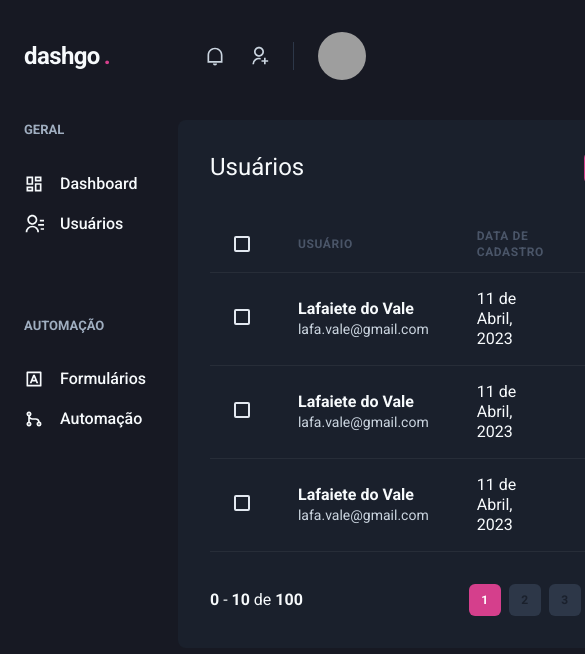
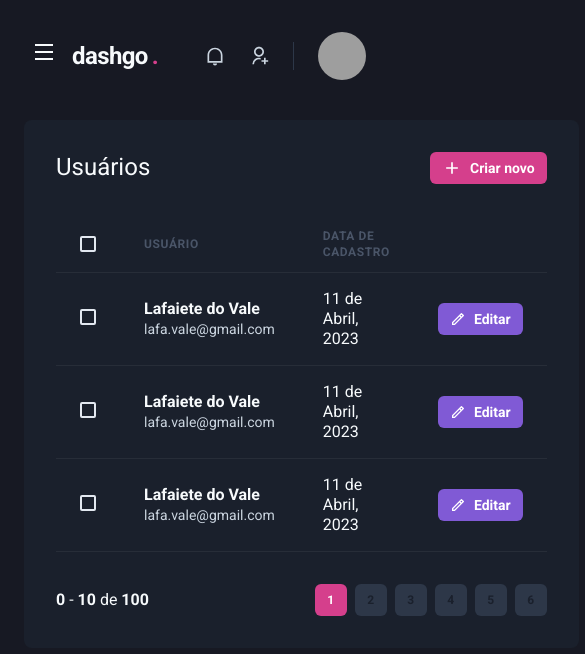
Before and after one commit to lafadovale/dashgo, a Next.js app: page /users in a window 390 px wide. Shown: the top 654 px of the page, 585 px wide, since content can reach past the window. Built offline with nearby package versions, Linux system fonts and the light colour scheme; grey boxes are pictures that could not be loaded.

Commit message:
Responsive sidebar

```diff
--- a/src/components/Header/index.tsx
+++ b/src/components/Header/index.tsx
@@ -1,11 +1,16 @@
-import { Flex, useBreakpointValue } from "@chakra-ui/react";
+import { Flex, Icon, IconButton, useBreakpointValue } from "@chakra-ui/react";
+
+import { useSidebarDrawer } from "@/contexts/SidebarDrawerContext";
 
 import { Logo } from "./Logo";
 import { SearchBox } from "./SearchBox";
 import { NotificationsNav } from "./NotificationsNav";
 import { Profile } from "./Profile";
+import { RiMenuLine } from "react-icons/ri";
 
 export function Header() {
+  const { onOpen } = useSidebarDrawer();
+
   const isWideVersion = useBreakpointValue({
     base: false,
     lg: true,
@@ -22,6 +27,16 @@
       px="6"
       align="center"
     >
+      {!isWideVersion && (
+        <IconButton
+          aria-label="Open navigation"
+          icon={<Icon as={RiMenuLine} />}
+          fontSize="24"
+          variant="unstyled"
+          onClick={onOpen}
+          mr="2"
+        ></IconButton>
+      )}
       <Logo />
 
       {isWideVersion && <SearchBox />}
--- /dev/null
+++ b/src/components/Sidebar/SidebarNav.tsx
@@ -0,0 +1,25 @@
+import { Stack } from "@chakra-ui/react";
+import {
+  RiContactsLine,
+  RiDashboardLine,
+  RiGitMergeLine,
+  RiInputMethodLine,
+} from "react-icons/ri";
+
+import { NavSection } from "./NavSection";
+import { NavLink } from "./NavLink";
+
+export function SidebarNav() {
+  return (
+    <Stack spacing="12" align="flex-start">
+      <NavSection title="GERAL">
+        <NavLink icon={RiDashboardLine}>Dashboard</NavLink>
+        <NavLink icon={RiContactsLine}>Usuários</NavLink>
+      </NavSection>
+      <NavSection title="AUTOMAÇÃO">
+        <NavLink icon={RiInputMethodLine}>Formulários</NavLink>
+        <NavLink icon={RiGitMergeLine}>Automação</NavLink>
+      </NavSection>
+    </Stack>
+  );
+}
--- a/src/components/Sidebar/index.tsx
+++ b/src/components/Sidebar/index.tsx
@@ -1,26 +1,43 @@
-import { Box, Stack } from "@chakra-ui/react";
 import {
-  RiContactsLine,
-  RiDashboardLine,
-  RiGitMergeLine,
-  RiInputMethodLine,
-} from "react-icons/ri";
-import { NavSection } from "./NavSection";
-import { NavLink } from "./NavLink";
+  Box,
+  Drawer,
+  DrawerBody,
+  DrawerCloseButton,
+  DrawerContent,
+  DrawerHeader,
+  DrawerOverlay,
+  useBreakpointValue,
+} from "@chakra-ui/react";
+
+import { SidebarNav } from "./SidebarNav";
+import { useSidebarDrawer } from "@/contexts/SidebarDrawerContext";
 
 export function Sidebar() {
+  const { isOpen, onClose } = useSidebarDrawer();
+
+  const isDrawerSidebar = useBreakpointValue({
+    base: true,
+    lg: false,
+  });
+
+  if (isDrawerSidebar) {
+    return (
+      <Drawer isOpen={isOpen} placement="left" onClose={onClose}>
+        <DrawerOverlay>
+          <DrawerContent bg="gray.800" p="4">
+            <DrawerCloseButton mt="6" />
+            <DrawerHeader>Navegação</DrawerHeader>
+            <DrawerBody>
+              <SidebarNav />
+            </DrawerBody>
+          </DrawerContent>
+        </DrawerOverlay>
+      </Drawer>
+    );
+  }
   return (
     <Box as="aside" w="64" mr="8">
-      <Stack spacing="12" align="flex-start">
-        <NavSection title="GERAL">
-          <NavLink icon={RiDashboardLine}>Dashboard</NavLink>
-          <NavLink icon={RiContactsLine}>Usuários</NavLink>
-        </NavSection>
-        <NavSection title="AUTOMAÇÃO">
-          <NavLink icon={RiInputMethodLine}>Formulários</NavLink>
-          <NavLink icon={RiGitMergeLine}>Automação</NavLink>
-        </NavSection>
-      </Stack>
+      <SidebarNav />
     </Box>
   );
 }
--- /dev/null
+++ b/src/contexts/SidebarDrawerContext.tsx
@@ -0,0 +1,30 @@
+import { UseDisclosureReturn, useDisclosure } from "@chakra-ui/react";
+import { ReactNode, createContext, useContext, useEffect } from "react";
+import { useRouter } from "next/router";
+
+interface SidebarDrawerProviderProps {
+  children: ReactNode;
+}
+
+type SidebarDrawerContextData = UseDisclosureReturn;
+
+const SidebarDrawerContext = createContext({} as SidebarDrawerContextData);
+
+export function SidebarDrawerProvider({
+  children,
+}: SidebarDrawerProviderProps) {
+  const disclosure = useDisclosure();
+  const router = useRouter();
+
+  useEffect(() => {
+    disclosure.onClose;
+  }, [router.asPath]);
+
+  return (
+    <SidebarDrawerContext.Provider value={disclosure}>
+      {children}
+    </SidebarDrawerContext.Provider>
+  );
+}
+
+export const useSidebarDrawer = () => useContext(SidebarDrawerContext);
--- a/src/pages/_app.tsx
+++ b/src/pages/_app.tsx
@@ -2,10 +2,14 @@
 import { ChakraProvider } from "@chakra-ui/react";
 import { theme } from "@/styles/theme";
 
+import { SidebarDrawerProvider } from "@/contexts/SidebarDrawerContext";
+
 export default function App({ Component, pageProps }: AppProps) {
   return (
     <ChakraProvider theme={theme}>
-      <Component {...pageProps} />
+      <SidebarDrawerProvider>
+        <Component {...pageProps} />
+      </SidebarDrawerProvider>
     </ChakraProvider>
   );
 }
```
